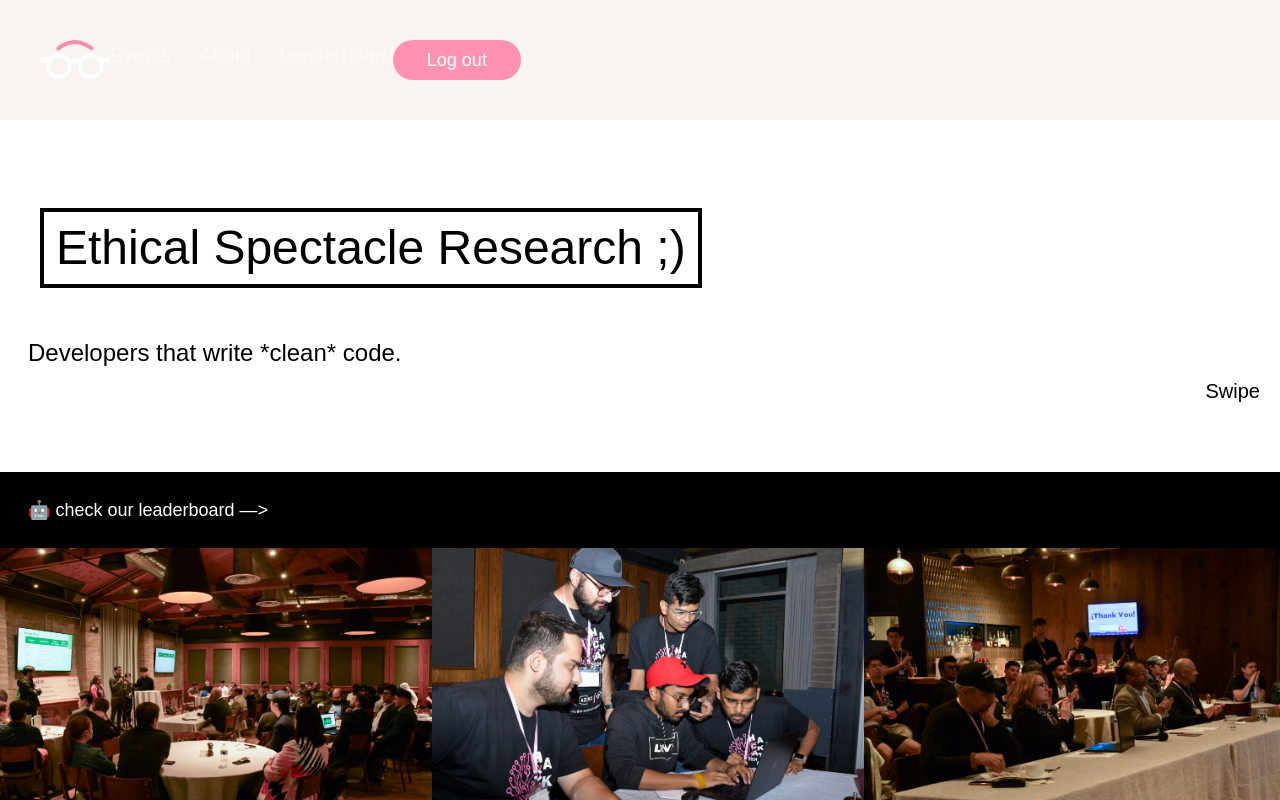
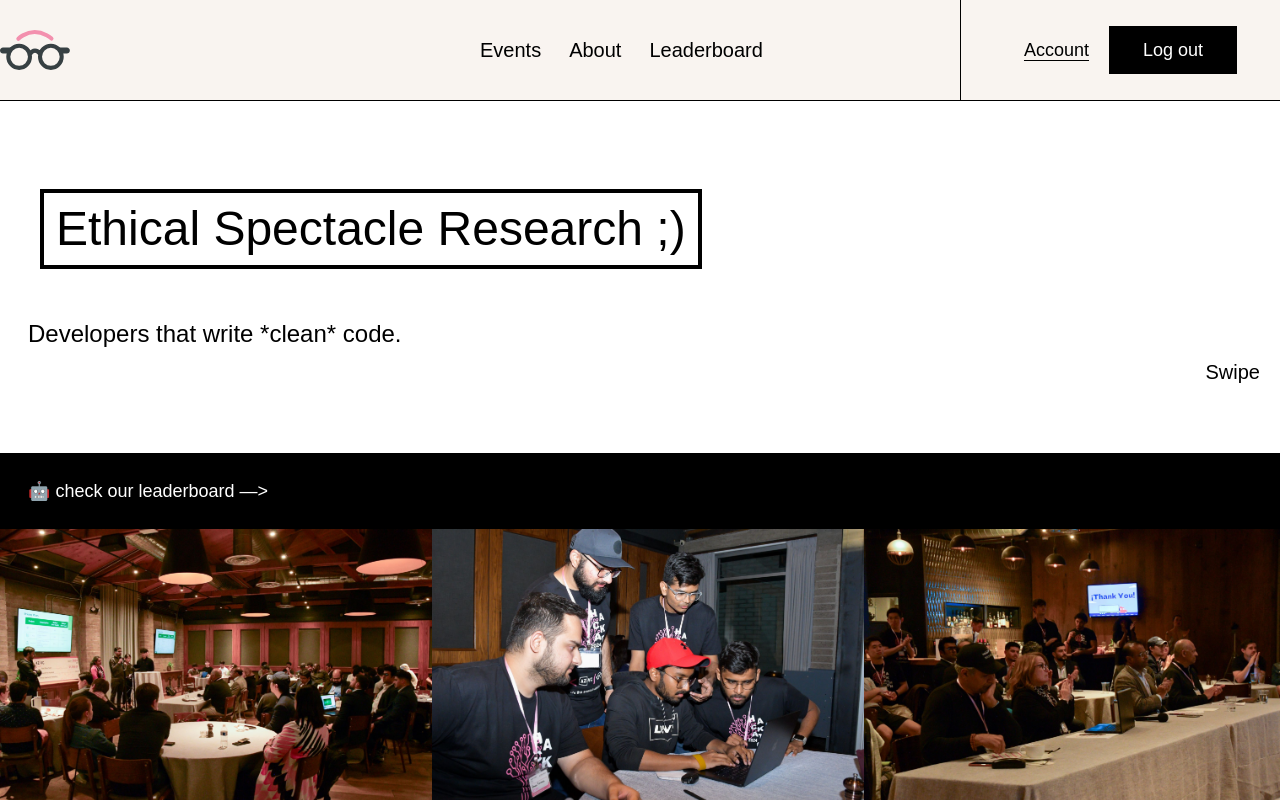
Before and after one commit to Ethical-Spectacle/newsite, a Next.js app: page / in a window 1280 px wide. Shown: the top 800 px of the page. Built offline with nearby package versions, Linux system fonts and the light colour scheme; a web font is replaced by a local one.

Commit message:
Update nav bar

```diff
--- a/app/components/Button.js
+++ b/app/components/Button.js
@@ -3,7 +3,7 @@ import Link from 'next/link';
 
 function Button(props) {
   const { type, title, additionalClass, href, clickFunction } = props;
-  const buttonClasses = `text-white text-lg px-4 py-1 rounded-full min-w-32 h-10 max-w-32 bg-cpink hover:bg-rose-400 ease-in duration-300 ${additionalClass} md:inline`;
+  const buttonClasses = `text-white text-lg px-4 py-1 min-w-32 h-12 max-w-32 bg-black hover:bg-rose-400 ease-in duration-300 ${additionalClass} md:inline`;
 
   if (href) {
     return (
--- a/app/components/NavBar/NavBar.js
+++ b/app/components/NavBar/NavBar.js
@@ -3,7 +3,7 @@
 import React, { useState, useEffect } from 'react';
 import { useRouter } from 'next/navigation';
 import { useLogged } from '@/context/store';
-import whitelogo from '../../assets/whitelogo.svg'
+import blacklogo from '../../assets/blacklogo.svg'
 import Image from 'next/image'
 import Link from 'next/link'
 import Button from '../Button'
@@ -53,16 +53,16 @@ function NavBar() {
     router && router.push('/join/login');
   }
 
-  const hoverClasses = 'text-slate-50 hover:font-semibold hover:underline hover:decoration-rose-400 hover:underline-offset-4'
+  const hoverClasses = 'hover:font-semibold hover:underline hover:decoration-rose-400 hover:underline-offset-4'
 
   return (
-    <nav className='outside-container'>
-      <div className='boxed-container '>
-        <Link href="/">
-          <Image src={whitelogo} alt="Ethical Spectacle Research" width={70} height={70} />
+    <nav className='outside-container border-b border-black'>
+      <div className='nav-boxed h-[100px] items-center justify-between'>
+        <Link href="/" className='w-1/3' >
+          <Image src={blacklogo} alt="Ethical Spectacle Research" width={70} height={70} />
         </Link>
 
-        <ul className='space-x-4 hidden md:flex text-black space-x-7'>
+        <ul className='space-x-4 hidden w-1/3 md:flex space-x-7'>
           <li className={hoverClasses}>
             <Link href="/"> Events </Link>
           </li>
@@ -74,12 +74,18 @@ function NavBar() {
           </li>
         </ul>
 
-        <div>
+        <div className='border-l border-black h-full w-2/3 md:w-1/4 flex items-center justify-center'>
+          {logged ? (
+                  <Link href='/account' className='text-lg px-5 underline underline-offset-4' >
+                    Account
+                  </Link>
+            ) : null}
           <Button title={logged ? 'Log out':'Log in'} clickFunction={logged ? handleLogout : handleLogin } />
           <div className='w-7 h-7 text-slate-50 md:hidden' onClick={toggleMobileMenu}>
             <FontAwesomeIcon icon={faBars} className='w-full h-full' />
           </div>
         </div>
+
       </div>
 
       {showMobileMenu && (
--- a/app/globals.css
+++ b/app/globals.css
@@ -26,7 +26,12 @@ h1, h2, h3, h4, h5, h6 {
 }
 
 p {
+  color: black;
   font-weight: 300;
+}
+
+.nav-boxed {
+  @apply w-full max-w-1440 flex relative;
 }
 
 .outside-container {
```
